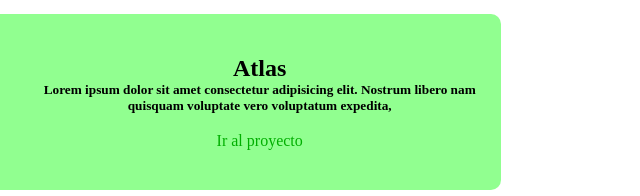
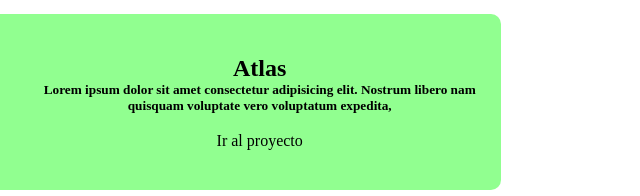
Before and after one commit to JaramilloT/Portafolio, a plain HTML site: page index.html in a window 1280 px wide. Shown: the part 723-919 px from the top of the page, 451-1091 px from the left. Drawn offline with Linux system fonts and the light colour scheme.

Commit message:
aparentemente termine en el tamaño 393 x 852

```diff
--- a/index.css
+++ b/index.css
@@ -39,7 +39,7 @@ header{
 }
 
 
-/*main "proryect"*/
+/*main "proyect"*/
 
 .containerProyect{
     margin-top: 2rem;
@@ -86,7 +86,7 @@ hr{
 }
 
 .LinkAtlas{
-    color: #00af00;
+    color: black;
     text-decoration: none;
 }
 
--- a/index.html
+++ b/index.html
@@ -39,7 +39,7 @@
                      Nostrum libero nam quisquam voluptate vero voluptatum expedita,
                 </h5>
                 <br>
-                <a class="LinkAtlas" href="">Ir al proyecto</a>
+                <a class="LinkAtlas" href="https://github.com/JaramilloT/Atlas_proyecto.git">Ir al proyecto</a>
             </div>
         </div>
 
```
